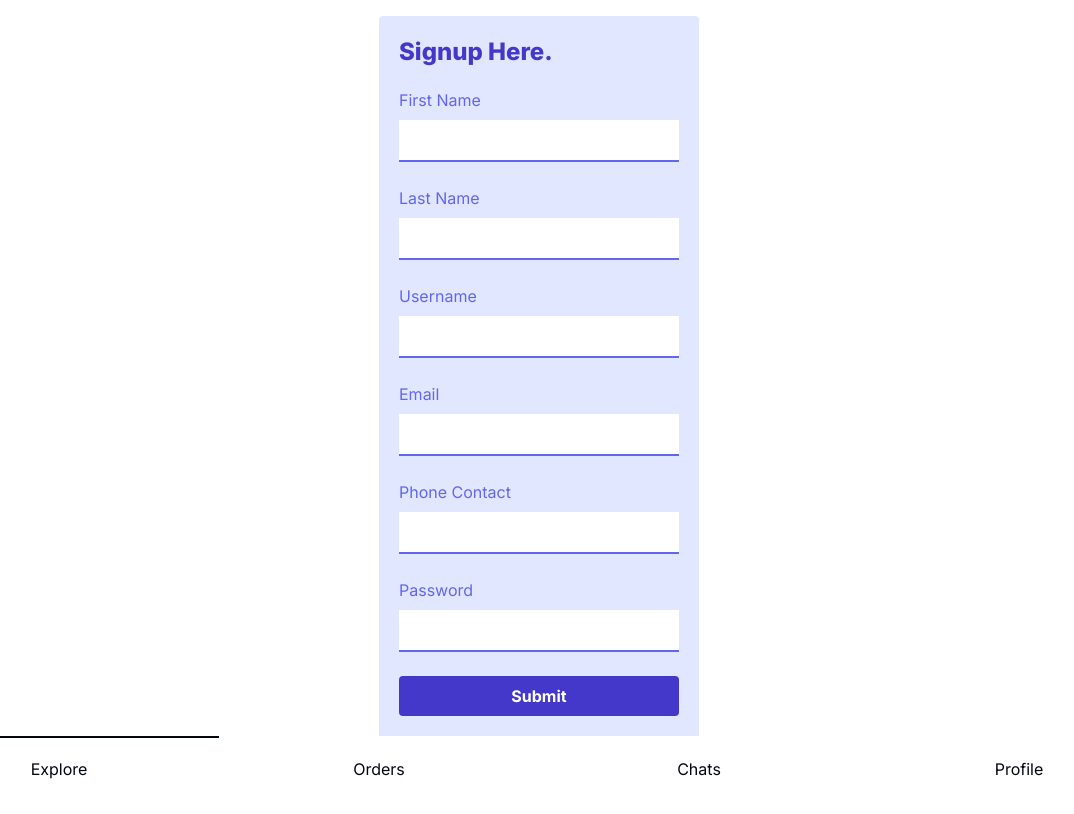
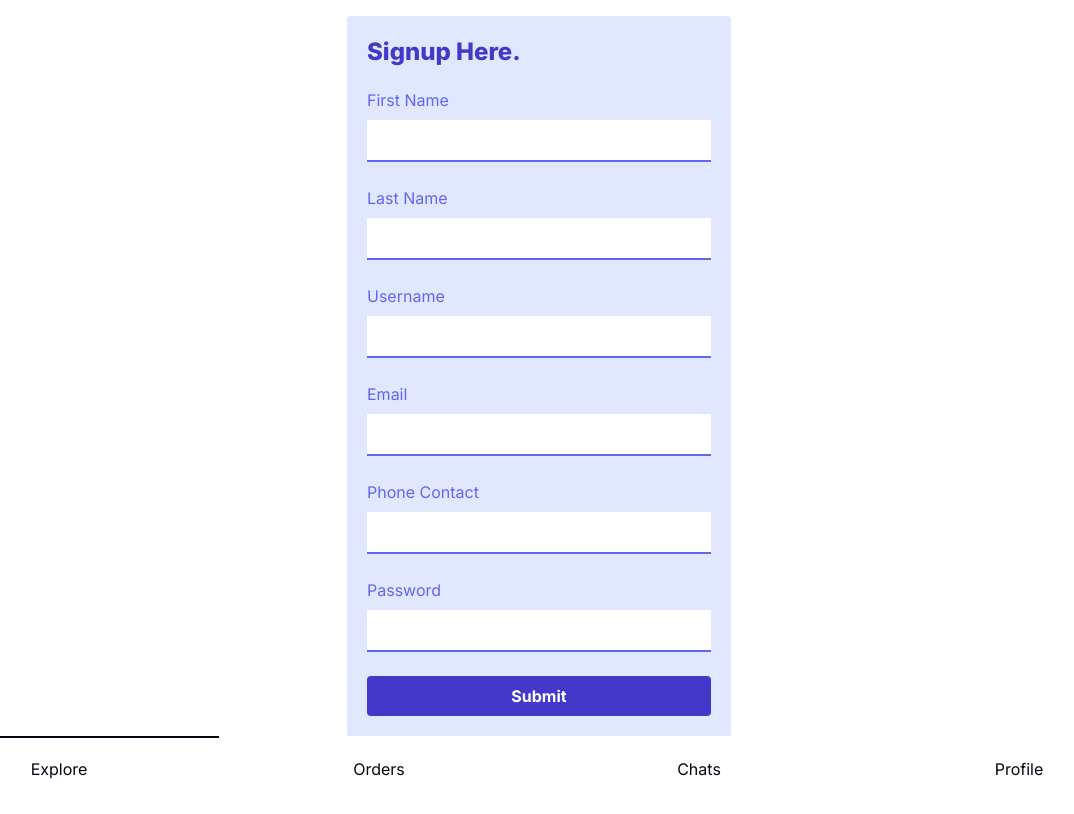
Before and after one commit to ikram9820/ustad-next, a Next.js app: page /signup in a window 1280 px wide. Shown: the top 814 px of the page, without its empty margins (101-1175 px from the left). Built offline with nearby package versions, Linux system fonts and the light colour scheme.

Commit message:
updating text in singup page

```diff
--- a/app/signup/page.tsx
+++ b/app/signup/page.tsx
@@ -6,7 +6,7 @@ import FormFooter from "../components/form/FormFooter";
 const SignupPage = () => {
   return (
     <div className="flex mb-20">
-      <div className="w-full max-w-xs m-auto bg-indigo-100 rounded p-5">
+      <div className="w-full max-w-sm m-auto bg-indigo-100 rounded p-5">
         <FormHeader text="Signup Here." />
         <form>
           <TextInput
@@ -48,10 +48,8 @@ const SignupPage = () => {
           </div>
         </form>
         <FormFooter
-          leftLink="#"
-          leftText="Forgot Password?"
-          rightLink="/signup"
-          rightText="Create Account"
+          rightLink="/login"
+          rightText="Login Your Account"
         />
       </div>
     </div>
```
